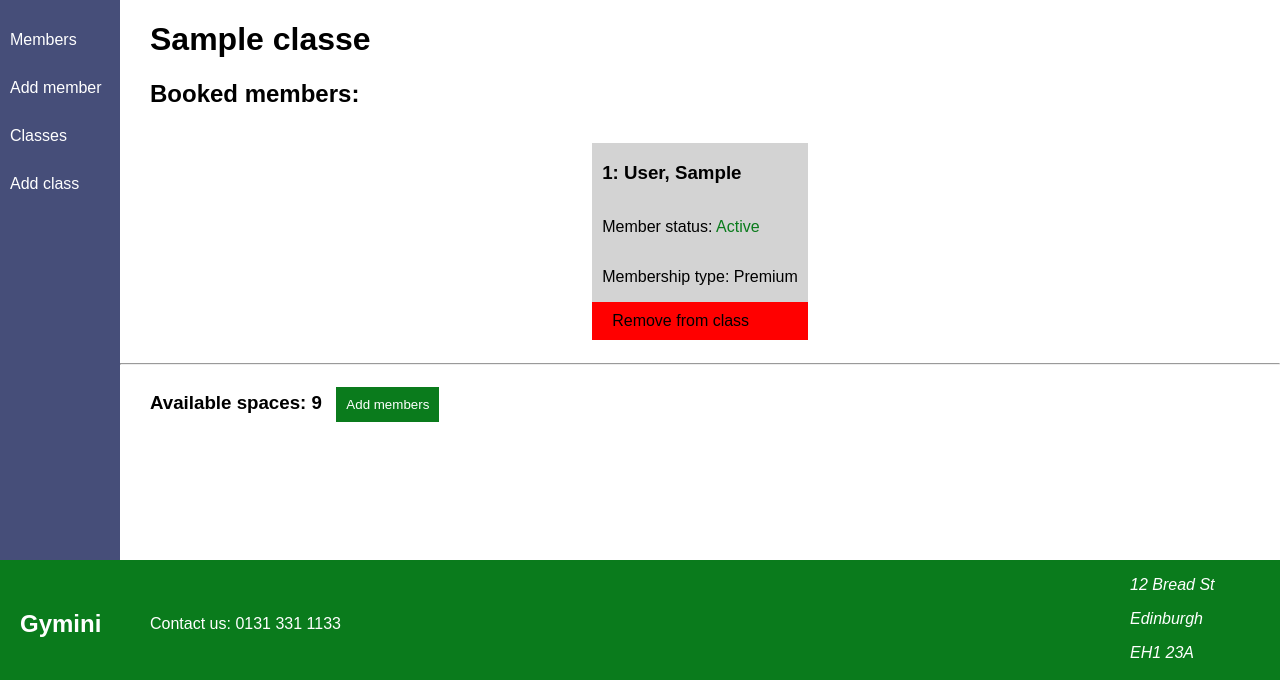
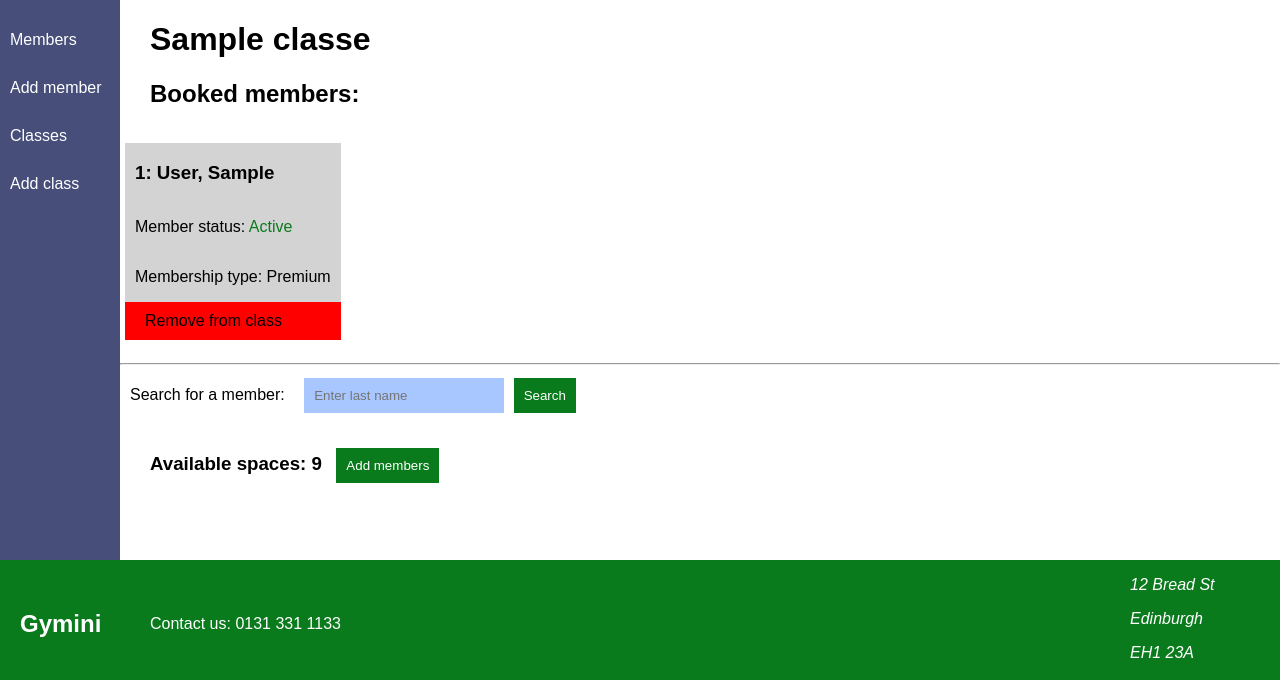
Before and after one commit to StrtMilne/e53-python-project-gym, a Flask app: page /classes/1/view in a window 1280 px wide. Shown: the part 120-808 px from the top of the page. Run offline with Flask 2, Linux system fonts and the light colour scheme; a database or web service that is not in the repository returns one stand-in record (values such as "Sample title"); some libraries are stand-ins or nearby versions.

Commit message:
added search form to members and checked other routes for any effects

```diff
--- a/controllers/classes_controller.py
+++ b/controllers/classes_controller.py
@@ -66,7 +66,8 @@ def booked_members(id):
     class_name = gym_class.name
     member_ids = classes_repository.member_ids(id)
     number_attendees = len(members)
-    return render_template("/classes/booked_members.html", title="Booked members", gym_class=gym_class, class_name=class_name, booked_members=members, all_members=all_members, all_member_ids=member_ids, number_attendees=number_attendees, id=id)
+    member_name = None
+    return render_template("/classes/booked_members.html", title="Booked members", gym_class=gym_class, class_name=class_name, booked_members=members, all_members=all_members, all_member_ids=member_ids, number_attendees=number_attendees, id=id, member_name=member_name)
 
 # @classes_blueprint.route("/classes/<id>/<class_id>/add_member")
 # def add_member_to_class(id, class_id):
@@ -87,8 +88,9 @@ def remove_member(member_id, class_id):
     class_name = gym_class.name
     member_ids = classes_repository.member_ids(class_id)
     number_attendees = len(members)
+    member_name = None
 
-    return render_template("/classes/booked_members.html", title="Booked members", gym_class=gym_class, class_name=class_name, booked_members=members, all_members=all_members, all_member_ids=member_ids, number_attendees=number_attendees, id=class_id)
+    return render_template("/classes/booked_members.html", title="Booked members", gym_class=gym_class, class_name=class_name, booked_members=members, all_members=all_members, all_member_ids=member_ids, number_attendees=number_attendees, id=class_id, member_name=member_name)
 
 @classes_blueprint.route("/classes/<class_id>/booked_members", methods=["POST"])
 def add_multiple_members(class_id):
@@ -105,11 +107,25 @@ def add_multiple_members(class_id):
     class_name = gym_class.name
     member_ids = classes_repository.member_ids(class_id)
     number_attendees = len(members)
+    member_name = None
 
-    return render_template("/classes/booked_members.html", title="Booked members", gym_class=gym_class, class_name=class_name, booked_members=members, all_members=all_members, all_member_ids=member_ids, number_attendees=number_attendees, id=class_id)
+    return render_template("/classes/booked_members.html", title="Booked members", gym_class=gym_class, class_name=class_name, booked_members=members, all_members=all_members, all_member_ids=member_ids, number_attendees=number_attendees, id=class_id, member_name=member_name)
 
 @classes_blueprint.route("/classes/<id>/delete")
 def delete_of_class(id):
     attendances_repository.delete_class_in_attendances(id)
     classes_repository.delete_class(id)
     return redirect("/classes")
+
+@classes_blueprint.route("/classes/<id>/member_search", methods=["POST"])
+def search_member(id):
+    member_name = None
+    member_name = request.form["search"]
+    members = []
+    members = classes_repository.members(id)
+    all_members = members_repository.select_all()
+    gym_class = classes_repository.select(id)
+    class_name = gym_class.name
+    member_ids = classes_repository.member_ids(id)
+    number_attendees = len(members)
+    return render_template("/classes/booked_members.html", title="Booked members", gym_class=gym_class, class_name=class_name, booked_members=members, all_members=all_members, all_member_ids=member_ids, number_attendees=number_attendees, id=id, member_name=member_name)
--- a/static/style.css
+++ b/static/style.css
@@ -62,7 +62,7 @@ header {
 .view-container {
     display: flex;
     flex-flow: row wrap;
-    justify-content: space-around;
+    justify-content: flex-start;
 }
 
 .class-item {
@@ -241,6 +241,7 @@ li:hover {
 
 .inline {
     display: inline-block;
+    margin: 8px;
 }
 
 .delete-button {
@@ -248,7 +249,7 @@ li:hover {
     padding: 0;
     background-color: red;
     color: black;
-    width: 36px;
+    width: 40px;
     transition: 1s;
     display: flex;
     justify-content: center;
@@ -267,7 +268,7 @@ li:hover {
 
 .view-member {
     background-color: lightgrey;
-    margin: 0;
+    margin: 5px;
     display: flex;
     flex-direction: column;
 }
--- a/templates/classes/booked_members.html
+++ b/templates/classes/booked_members.html
@@ -25,6 +25,11 @@
 </section>
     <hr>
 <section>
+    <form action="/classes/{{ gym_class.id }}/member_search" method="POST">
+        <label for="member_search" class="text">Search for a member:</label>
+        <input type="text" name="search" id="search" placeholder="Enter last name" class="form-input">
+        <button type="submit" class="submit-button">Search</button>
+    </form>
     <form action="/classes/{{ gym_class.id }}/booked_members" method="POST">
         <h3 class="spaces">Available spaces: {{ gym_class.capacity - number_attendees }}</h3>
         <button type="submit" class="submit-button">Add members</button>
@@ -33,6 +38,7 @@
             {% if member.active == True %}
             {% if member.id not in all_member_ids %}
             {% if member.premium or not gym_class.peak %}
+            {% if member_name == None or member.last_name == member_name %}
             <div class="member-item">
                 <h3 class="text">{{ member.id }}: {{ member.last_name }}, {{ member.first_name }}</h3>
                 <p class="text">Member status: <span class="active">Active</span></p>
@@ -55,6 +61,7 @@
             {% endif %}
             {% endif %}
             {% endif %}
+            {% endif %}
             {% endfor %}
         </div>
     </form>
--- a/templates/classes/view.html
+++ b/templates/classes/view.html
@@ -5,7 +5,7 @@
     {% for class in all_classes %}
         <article class="class-item">
             <div class="class-heading">
-            <h2 class="text inline">{{ class.name }}</h2>
+            <h2 class="text inline short">{{ class.name }}</h2>
             <a href="/classes/{{ class.id }}/delete" class="link-button delete-button inline"><img src="static/images/trash-2-256.png" alt="white bin icon" class="bin"></a>
             </div>
             <p class="text">Type: {{ class.type }}</p>
```
